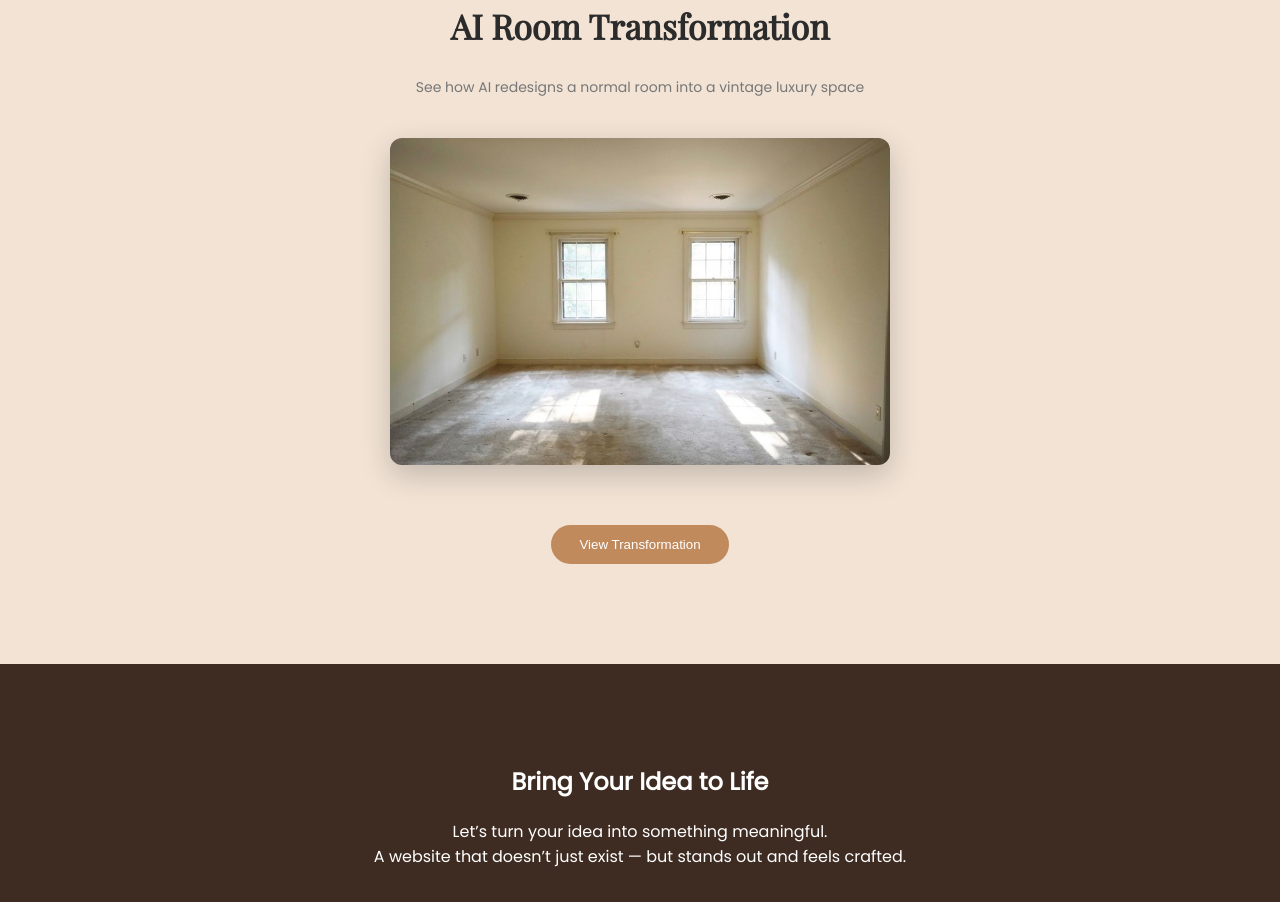
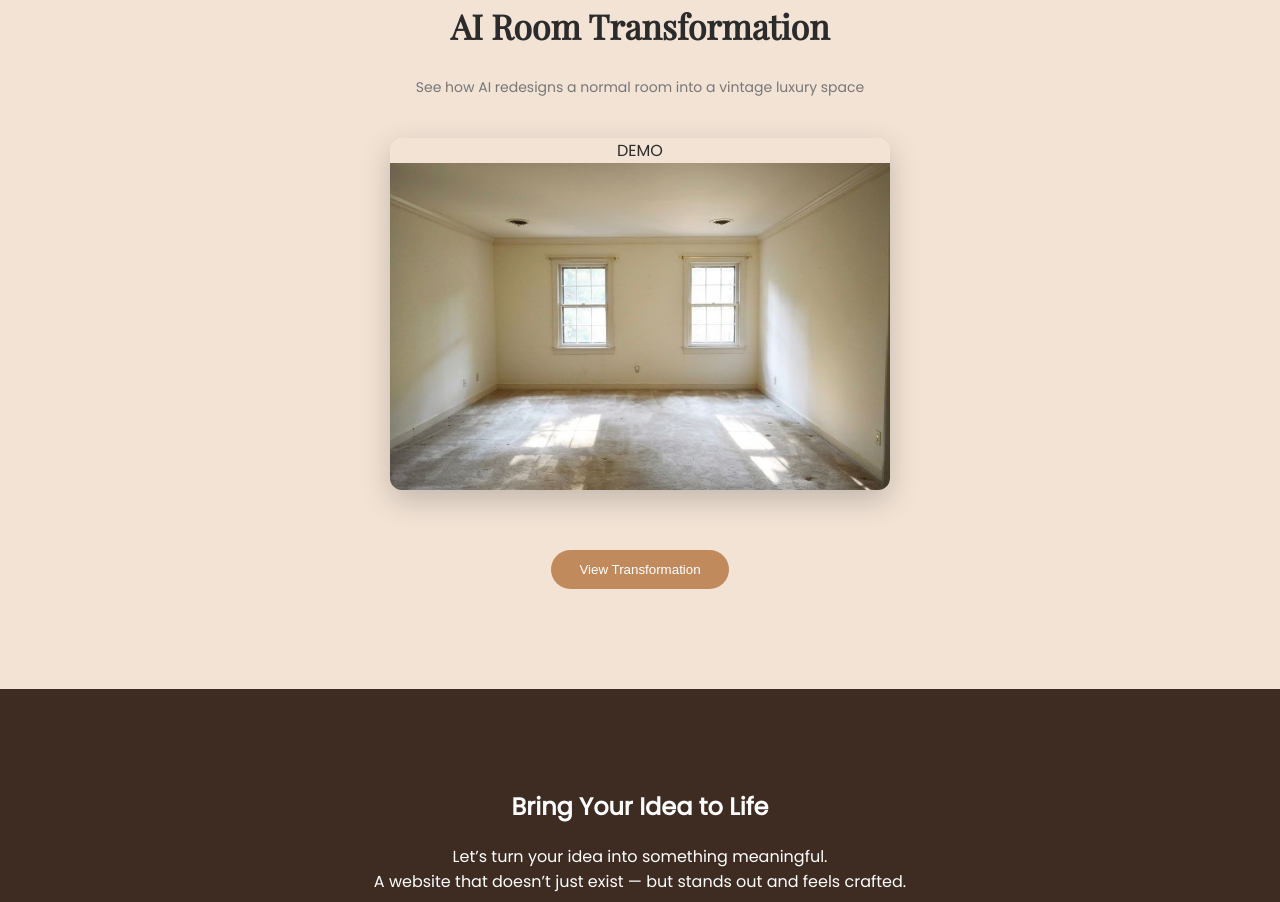
Before and after one commit to xansar1/Timber-Type, a plain HTML site: page index.html in a window 1280 px wide. Shown: the part 5196-6098 px from the top of the page. Drawn offline with nearby package versions, Linux system fonts and the light colour scheme.

Commit message:
Update index.html

```diff
--- a/index.html
+++ b/index.html
@@ -211,6 +211,7 @@
   <p>See how AI redesigns a normal room into a vintage luxury space</p>
 
   <div class="demo-box">
+    <span class="demo-badge">DEMO</span>
     <img src="images/before.jpg" class="before">
     <img src="images/after.jpg" class="after">
   </div>
```
